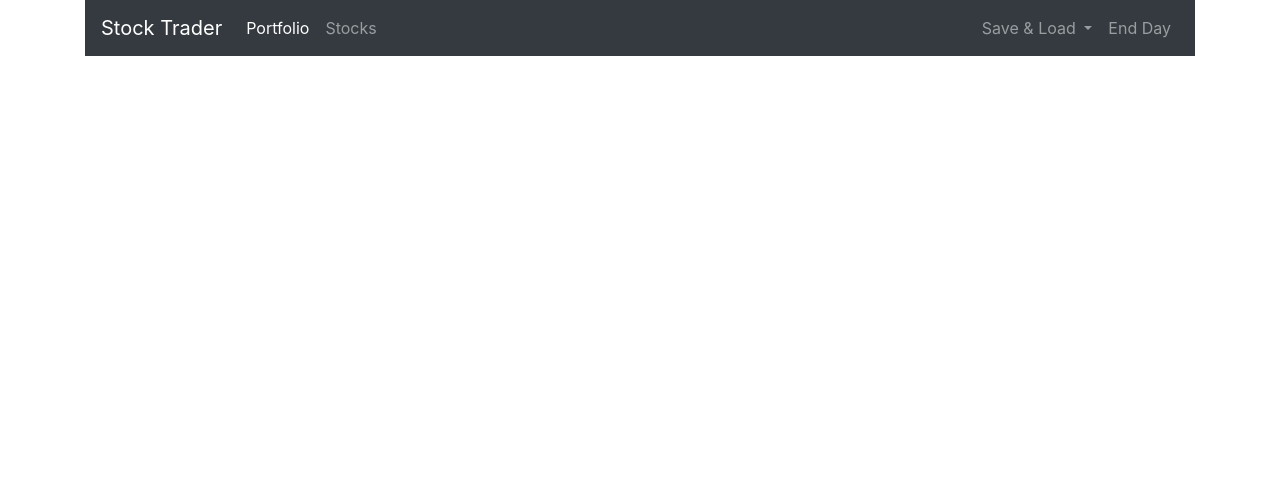
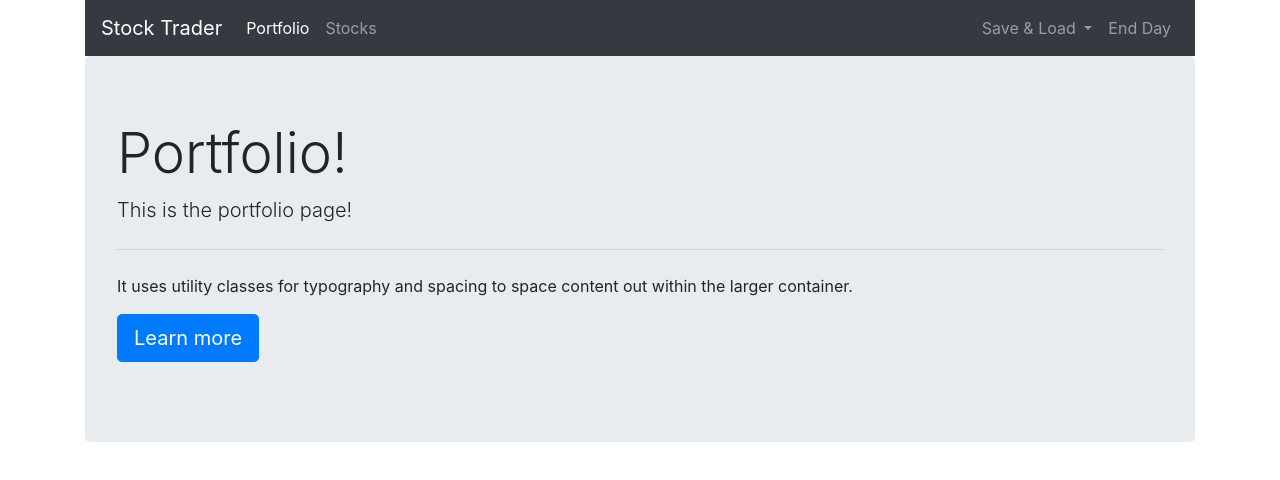
Before and after one commit to tomBrossart/vuejs-stock-trader, a Vue app in the folder router-app/: page /#/portfolio in a window 1280 px wide. Shown: the top 480 px of the page. Built offline with nearby package versions, Linux system fonts and the light colour scheme.

Commit message:
basic routing in place

```diff
--- a/router-app/src/components/HeaderNav.vue
+++ b/router-app/src/components/HeaderNav.vue
@@ -1,17 +1,17 @@
 <template>
     <div class="container-fluid">
             <nav class="row navbar navbar-expand-lg navbar-dark bg-dark">
-                <a class="navbar-brand" href="#">Stock Trader</a>
+              <router-link class="navbar-brand" :to="'/dashboard'"> Stock Trader </router-link>
                 <button class="navbar-toggler" type="button" data-toggle="collapse" data-target="#navbarNav" aria-controls="navbarNav" aria-expanded="false" aria-label="Toggle navigation">
                     <span class="navbar-toggler-icon"></span>
                 </button>
                 <div class="collapse navbar-collapse" id="navbarNav">
                     <ul class="col-md-8 navbar-nav mr-auto">
                         <li class="nav-item active">
-                            <a class="nav-link" href="#">Portfolio <span class="sr-only">(current)</span></a>
+                            <router-link class="nav-link" :to="'/portfolio'">Portfolio </router-link>
                         </li>
                         <li class="nav-item">
-                            <a class="nav-link" href="#">Stocks</a>
+                          <router-link class="nav-link" :to="'/stocks'">Stocks </router-link>
                         </li>
                     </ul>
                     <ul class="navbar-nav ml-auto">
--- a/router-app/src/components/Portfolio.vue
+++ b/router-app/src/components/Portfolio.vue
@@ -1,7 +1,7 @@
 <template>
     <div class="jumbotron">
         <h1 class="display-4">Portfolio!</h1>
-        <p class="lead">This is a simple hero unit, a simple jumbotron-style component for calling extra attention to featured content or information.</p>
+        <p class="lead">This is the portfolio page!</p>
         <hr class="my-4">
         <p>It uses utility classes for typography and spacing to space content out within the larger container.</p>
         <p class="lead">
--- a/router-app/src/components/Stocks.vue
+++ b/router-app/src/components/Stocks.vue
@@ -1,12 +1,7 @@
 <template>
     <div class="jumbotron">
-        <h1 class="display-4">Portfolio!</h1>
-        <p class="lead">This is a simple hero unit, a simple jumbotron-style component for calling extra attention to featured content or information.</p>
-        <hr class="my-4">
-        <p>It uses utility classes for typography and spacing to space content out within the larger container.</p>
-        <p class="lead">
+        <h1 class="display-4">Stocks!</h1>
             <a class="btn btn-primary btn-lg" href="#" role="button">Learn more</a>
-        </p>
     </div>
 </template>
 
--- a/router-app/src/router/index.js
+++ b/router-app/src/router/index.js
@@ -12,21 +12,21 @@ export default new Router({
   routes: [
     {
       path: '/',
-      name: 'HelloWorld',
-      component: HelloWorld
-    },
-    {
-      path: '/',
       name: 'Dashboard',
       component: Dashboard
     },
     {
-      path: '/',
+      path: '/dashboard',
+      name: 'Dashboard',
+      component: Dashboard
+    },
+    {
+      path: '/portfolio',
       name: 'Portfolio',
       component: Portfolio
     },
     {
-      path: '/',
+      path: '/stocks',
       name: 'Stocks',
       component: Stocks
     },
```
